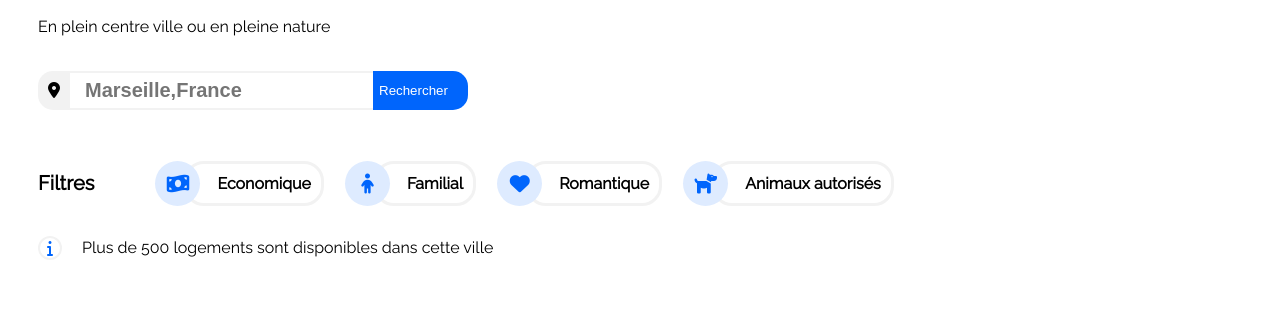
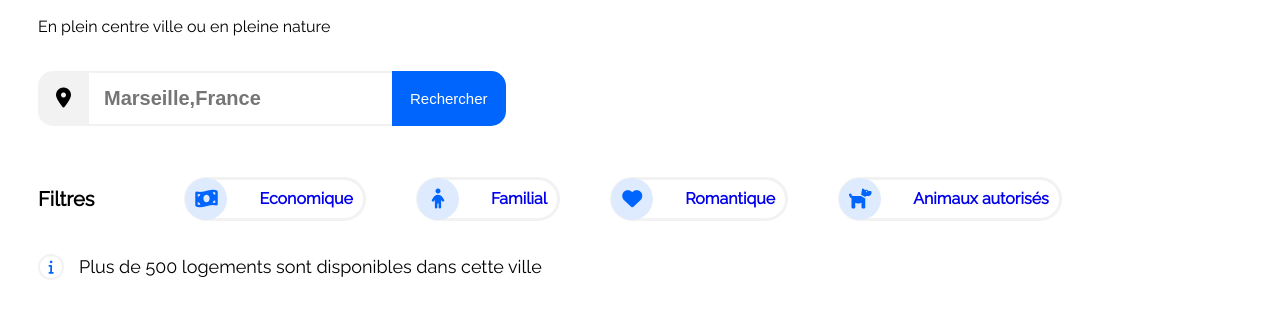
Before and after one commit to cedric-971/CedricFarnoux_2_20042021, a plain HTML site: page index.html in a window 1280 px wide. Shown: the part 111-430 px from the top of the page. Drawn offline with Linux system fonts and the light colour scheme.

Commit message:
modification header html

```diff
--- a/index.html
+++ b/index.html
@@ -31,7 +31,7 @@
                 <p id="p1">En plein centre ville ou en pleine nature</p>
             <div id="localisation">
                 <div id="map">
-                    <i class="fas fa-map-marker-alt"></i>
+                    <i class="fas fa-map-marker-alt fa-lg"></i>
                 </div>
 
                 <input type="search" name="recherche" id="recherche" placeholder="Marseille,France">
@@ -45,31 +45,37 @@
                 <ul class="fa-ul">
 
                     <li class="li">
+
                         <span class="fa-li">
                         <i class="fas fa-money-bill-wave fa-lg"></i>
-                        </span>Economique
+                        </span>
+                        <div class="lien-filtre"><a href="#">Economique</a></div>
                     </li>
                     <li class="li">
                         <span class="fa-li">
                         <i class="fas fa-child fa-lg"></i>
-                        </span>Familial
+                        </span>
+                        <div class="lien-filtre"><a href="#">Familial</a></div>
                     </li>
                     <li class="li">
                         <span class="fa-li">
                         <i class="fas fa-heart fa-lg"></i>
-                        </span>Romantique
+                        </span>
+                       <div class="lien-filtre"><a href="#">Romantique</a></div>
+
                     </li>
                     <li class="li">
                         <span class="fa-li">
                         <i class="fas fa-dog fa-lg"></i>
-                        </span>Animaux autorisés
+                        </span>
+                        <div class="lien-filtre"><a href="#">Animaux autorisés</a></div>
                      </li>
 
                 </ul>
 
             </div>
              <div id="info">
-               <div id="logoinfo"><i class="fas fa-info"></i></div>
+               <div id="logoinfo"><i class="fas fa-info fa-sm"></i></div>
                 <p id="p2"> Plus de 500 logements sont disponibles dans cette ville</p>
              </div>
 
--- a/styles.css
+++ b/styles.css
@@ -2,6 +2,8 @@
 body
 {
     font-family: 'Raleway', sans-serif;
+
+
 
 
 }
@@ -36,20 +38,25 @@ nav li
 display: flex;
 margin-left: 60px;
 
+}
 
+nav li:hover
+{
+    color: #0065fc;
+    border-top:2px #0065fc solid;
 }
- a
+
+nav a
+
  {
      text-decoration: none;
- }
-  nav a:hover
- {
-    color: #0065fc;
-
-    border-top:3px #0065fc solid;
 
  }
-/* *************************recherche********************* */
+
+
+
+    /* *************************recherche********************* */
+
 #localisation
 {
    display: flex;
@@ -60,16 +67,17 @@ margin-left: 60px;
 
 
 
+
 }
 #map
 {
     background-color: #f2f2f2;
     border-color:#f2f2f2;
     border-radius: 15px 0px 0px 15px;
-    padding-left: 10px;
-    padding-right: 10px;
-    padding-top: 10px;
-    padding-bottom: 10px;
+    padding-left: 18px;
+    padding-right: 18px;
+    padding-top: 18px;
+    padding-bottom: 18px;
     margin-left: 60px;
 }
 #recherche
@@ -83,7 +91,8 @@ margin-left: 60px;
     padding-left: 15px;
     padding-right: 20px;
     font-weight: bolder;
-    font-size:20px ;
+    font-size:20px;
+    color: black;
 
 }
 
@@ -92,14 +101,18 @@ margin-left: 60px;
     background-color: #0065fc;
     border: #f2f2f2;
     border-radius: 0px 15px 15px 0px;
-    padding-right: 20px;
-    padding-top: 10px;
-    padding-bottom: 10px;
+    padding-right: 18px;
+    padding-left: 18px;
+    padding-top: 18px;
+    padding-bottom: 18px;
     color: white;
+    font-size: 15px;
+
 }
 #titrefiltre
 {
-font-size:20px ;
+font-size:20px;
+font-weight: bolder;
 
 }
 
@@ -124,35 +137,48 @@ li
 
  }
 
-
+.li:hover
+{
+    background-color: #0065fc;
+    color: white;
+}
 
 .li
 {
 
     border: #f2f2f2 solid;
-    border-radius: 20px;
-    padding-top: 10px;
-    padding-bottom: 10px;
-    border: width 10px;
+    border-radius: 30px;
+    border-width:  3px;
     font-weight: bolder;
     display: flex;
     align-items: center;
     padding-left: 30px;
     padding-right: 10px;
+    height: 38px;
+
+
+
+
+
+
 
 }
 .fa-li
 {
 
     border: white;
-    border-radius:100px;
+    border-radius: 50%;
     background-color:#deebff ;
     color: #0065fc;
     display: flex;
     align-items: center;
     justify-content: center;
-    width: 45px;
-    height: 45px;
+    width: 42px;
+    height: 42px;
+    position: relative;
+
+
+
 
 
 }
@@ -160,25 +186,39 @@ li
 {
     display: flex;
     align-items: center;
+    justify-content: flex-start;
+
 
 
 
 }
 #p2
 {
+    display: flex;
+    align-items: center;
+    margin-left: 15px;
+    font-size: 18px;
 
-margin-left: 20px;
+
+
 }
 #logoinfo
 {
     color: #0065fc;
     border:2px  #f2f2f2 solid;
     border-radius: 50%;
-   width: 20px;
-   height: 20px;
+   width: 22px;
+   height: 22px;
     display: flex;
    align-items: center;
    justify-content: center;
+   }
 
 
-}
+
+
+
+   a
+   {
+       text-decoration: none;
+   }
```
